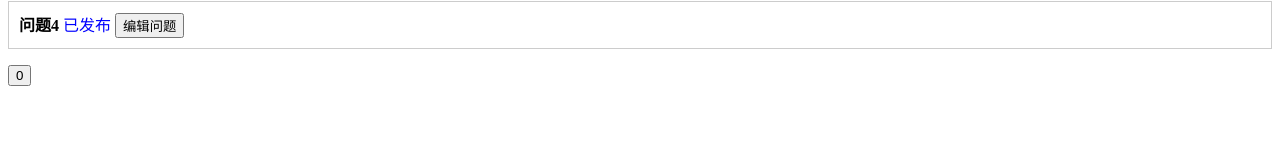
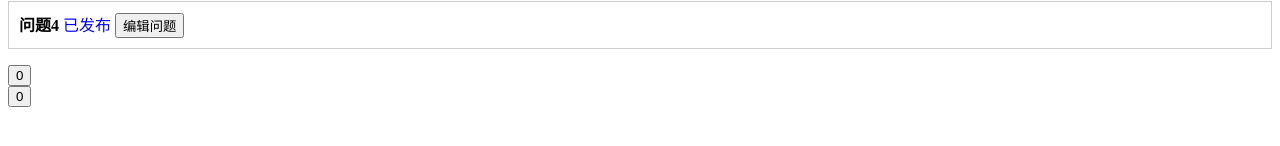
Before and after one commit to ZhangMin1998/react-ts-eslint-prettier-husky-demo, a React (Create React App) app: page / in a window 1280 px wide. Shown: the part 280-426 px from the top of the page. Built offline with nearby package versions, Linux system fonts and the light colour scheme.

Commit message:
state特点 异步更新 可能会被合并

```diff
--- a/src/App.tsx
+++ b/src/App.tsx
@@ -3,6 +3,7 @@ import './App.css'
 // import type { MouseEvent } from 'react'
 
 import List1 from './List1'
+import StateDemo from './StateDemo'
 
 function App() {
   // let count = 0 // 普通的JS变量，无法触发组件的更新
@@ -17,6 +18,7 @@ function App() {
       <div>
         <button onClick={add}>{count}</button>
       </div>
+      <StateDemo />
     </>
   )
 }
--- /dev/null
+++ b/src/StateDemo.tsx
@@ -0,0 +1,28 @@
+import React, { FC, useState } from 'react'
+
+const StateDemo: FC = () => {
+
+  const [count, setCount] = useState(0)
+
+  const add = () => {
+    // setCount(count + 1)
+    setCount(count => count + 1)
+    console.log('cur count', count) // 异步更新，无法拿到最新的state值
+    // 如果一个变量 不用显示在页面，就用useRef管理
+  }
+
+  return (
+    <>
+      <div>
+        <button onClick={add}>{count}</button>
+      </div>
+    </>
+  )
+}
+
+
+export default StateDemo
+
+// state特点
+// 1、异步更新
+// 2、可能会被合并
```
